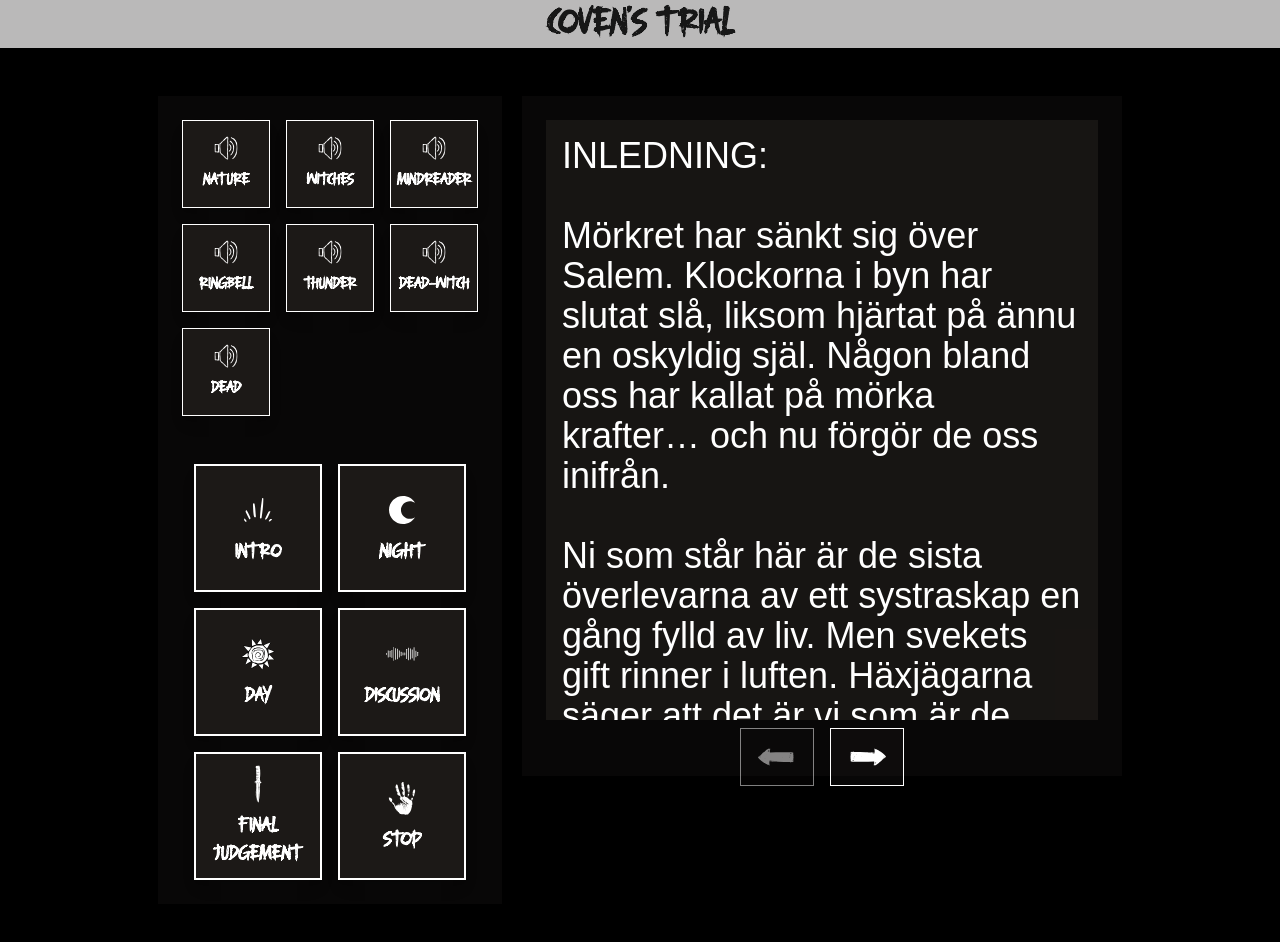
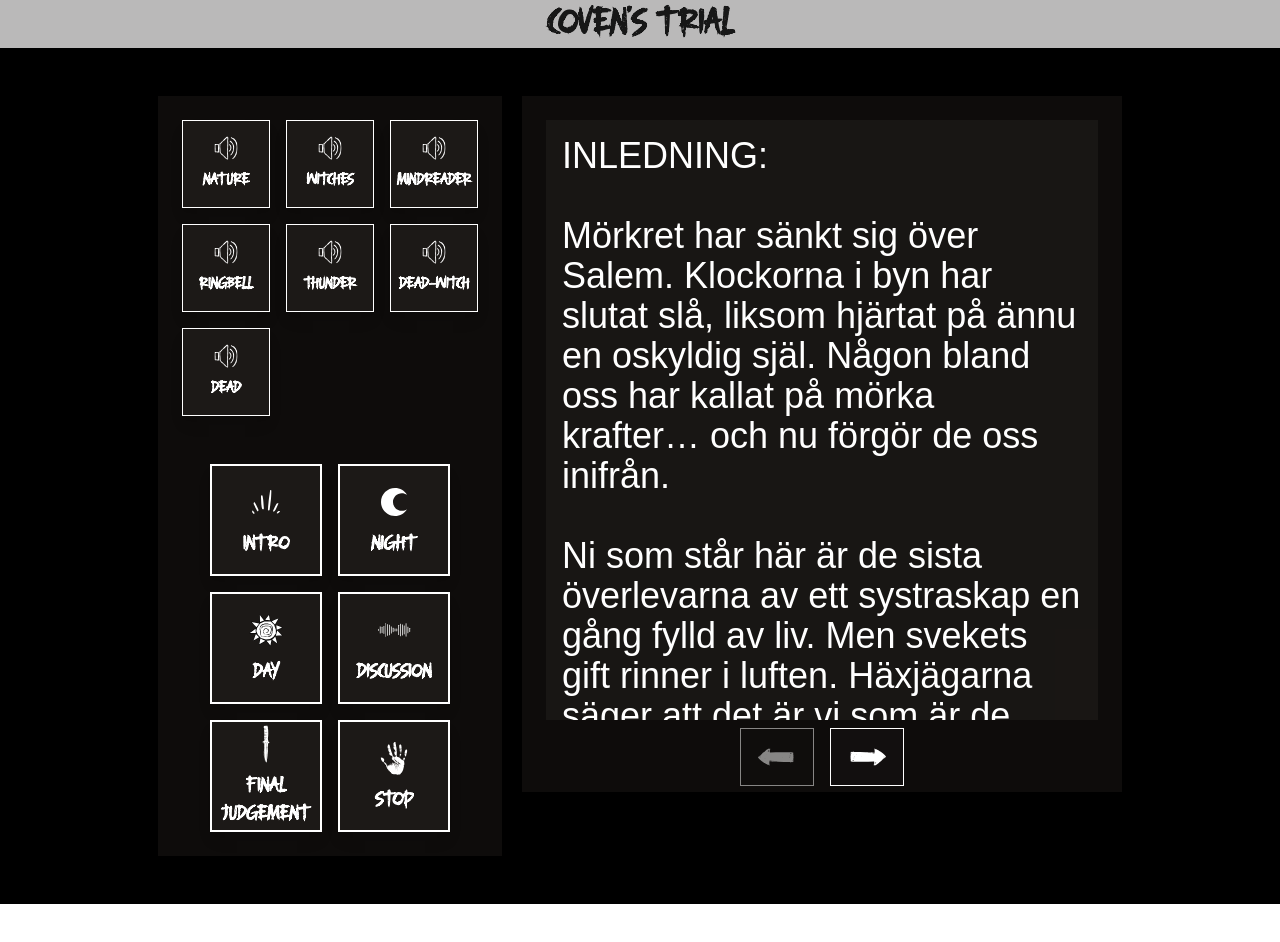
Before and after one commit to kaspvik/project-hex, a Next.js app in the folder project-hex/: page / in a window 1280 px wide. Shown: the top 942 px of the page. After the commit the page ends 904 px from the top, so only its background shows below. Built offline with nearby package versions, Linux system fonts and the light colour scheme; a web font is replaced by a local one.

Commit message:
Update MusicController and script styles for improved layout and readability

```diff
--- a/project-hex/app/components/musiccontroller.tsx
+++ b/project-hex/app/components/musiccontroller.tsx
@@ -38,12 +38,12 @@ const MusicController: React.FC<{
   };
 
   return (
-    <div className="grid grid-cols-2 gap-4 mt-6">
+    <div className="grid grid-cols-2 gap-4 mt-6 ">
       {musicData.map((music, index) => (
         <button
           key={index}
           onClick={() => playMusic(music.soundSrc, music.sceneId)}
-          className="flex flex-col items-center justify-center w-32 h-32 border-white border-2 bg-stone-900 hover:bg-stone-950 text-white font-bold shadow-lg transition-all">
+          className="flex flex-col items-center justify-center w-28 h-28 border-white border-2 bg-stone-900 hover:bg-stone-950 text-white font-bold shadow-lg transition-all">
           <img
             src={`/svg/${music.label.toLowerCase().replace(/\s+/g, "-")}.svg`}
             alt={`${music.label} Icon`}
@@ -54,7 +54,7 @@ const MusicController: React.FC<{
       ))}
       <button
         onClick={() => audio?.pause()}
-        className="flex flex-col items-center justify-center w-32 h-32 border-white border-2 bg-stone-900 hover:bg-stone-950 text-white font-bold shadow-lg transition-all">
+        className="flex flex-col items-center justify-center w-28 h-28 border-white border-2 bg-stone-900 hover:bg-stone-950 text-white font-bold shadow-lg transition-all">
         <img src="/svg/stop.svg" alt="Stop Icon" className="w-10 h-10" />
         <span className="custom-title text-xl mt-2">Stop</span>
       </button>
--- a/project-hex/app/components/script.tsx
+++ b/project-hex/app/components/script.tsx
@@ -67,7 +67,7 @@ om de blir fler än dem goda.`,
 
     `Och nu, mina vänner… är det dags att dra era kort. Mörkret viskar… Och om några minuter faller den första natten. Jag kommer att kalla på er`,
 
-    `Det var en gång sex systrar – bundna av blod och magi, födda i skogens djup där månens ljus dansade över rötterna. De var de sista av sin släkt, arvtagare till en uråldrig kunskap som förts vidare från mor till dotter, från natt till natt.
+    `Det var en gång ... systrar – bundna av blod och magi, födda i skogens djup där månens ljus dansade över rötterna. De var de sista av sin släkt, arvtagare till en uråldrig kunskap som förts vidare från mor till dotter, från natt till natt.
 
 I åratal hade de svurit att stå enade, att skydda varandra och bevara balansen mellan liv och död, ljus och mörker. Men nu, denna natt, sitter de samlade i en cirkel av vaxljus och skuggor – för något har förändrats.
 
@@ -305,7 +305,7 @@ Nattens prövning kan nu påbörjas.`,
   };
 
   return (
-    <div className="flex flex-col items-center bg-stone-900/30 p-6 pb-14 shadow-lg w-[600px] relative">
+    <div className="flex flex-col items-center bg-stone-900/50 p-6 pb-18 shadow-lg w-[600px] relative">
       <div className="custom-text text-4xl bg-stone-900/80 text-left p-4 w-full h-150 overflow-y-auto">
         {renderText(scriptPages[currentPage])}
       </div>
--- a/project-hex/app/page.tsx
+++ b/project-hex/app/page.tsx
@@ -13,7 +13,7 @@ export default function Home() {
   return (
     <div className="min-h-screen min-w-full flex flex-row items-start justify-center bg-black text-white p-12 gap-5">
       {/* Ljudknapp-sektionen */}
-      <section className="flex flex-col items-center bg-stone-900/30 p-6 shadow-lg w-auto">
+      <section className="flex flex-col items-center bg-stone-900/50 p-6 shadow-lg w-auto">
         <div className="grid grid-cols-3 gap-4 mb-6">
           {soundData.map((sound, index) => (
             <SoundButton
```
